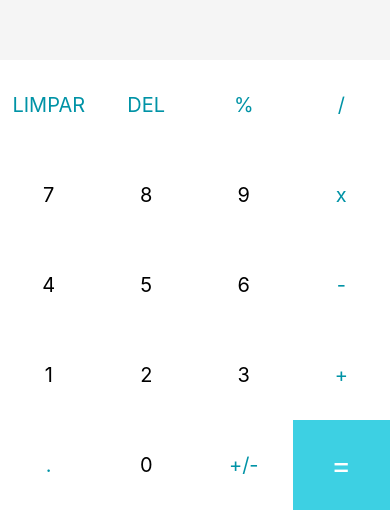
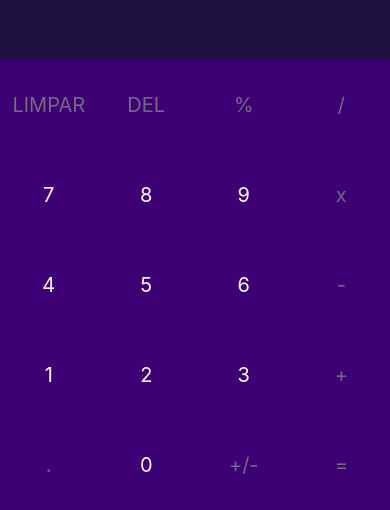
Before and after one commit to 02dejulho/Calculadora2, a React Native app in the folder Calculadora/: screen / in a window 390 px wide. Shown: the part 334-844 px from the top of the page. Built offline with nearby package versions, Linux system fonts and the light colour scheme.

Commit message:
[RESOLVIDO] Issue #6 - Novo esquema de cores implementado

```diff
--- a/Calculadora/App.js
+++ b/Calculadora/App.js
@@ -1,10 +1,10 @@
 import React from 'react';
 import {useState} from 'react'
-import { StyleSheet, Text, View, TouchableOpacity, Button } from 'react-native';
+import { StyleSheet, Text, View, TouchableOpacity} from 'react-native';
 
 export default function App() {
   // Mapeamento de teclas
-  const buttons = ['LIMPAR', 'DEL', '%', '/', 7, 8, 9, "x", 4, 5, 6, '-', 1, 2, 3, '+', '.', 0, '+/-', '=']
+  const buttons = ['LIMPAR', 'DEL', '%', '/', 7, 8, 9, 'x', 4, 5, 6, '-', 1, 2, 3, '+', '.', 0, '+/-', '=']
 
   const [currentNumber, setCurrentNumber] = useState("")
   const [lastNumber, setLastNumber] = useState("")
@@ -74,12 +74,12 @@ export default function App() {
 
         {buttons.map((button) =>
           button === '=' ? // Mapeamento do botão =
-        <TouchableOpacity onPress={() => handleInput(button)} key={button} style={[styles.button, {backgroundColor: '#3dd0e3'}]}>
-          <Text style={[styles.textButton, {color: "white", fontSize: 30}]}>{button}</Text>
+        <TouchableOpacity onPress={() => handleInput(button)} key={button} style={[styles.button, {backgroundColor: '#3d0075'}]}>
+          <Text style={[styles.textButton]}>{button}</Text>
         </TouchableOpacity>
-          : // Mapeamento dos outros botões
+          :// Mapeamento dos outros botões
           <TouchableOpacity onPress={() => handleInput(button)} key={button} style={styles.button}>
-            <Text style={[styles.textButton, {color: typeof(button) === 'number' ? 'black': '#0093a6'}]}>{button}</Text>
+            <Text style={[styles.textButton, {color: typeof(button) === 'number' ? '#FCFCFC': '#746A7E'}]}>{button}</Text>
           </TouchableOpacity>
         )}
       </View>
@@ -95,17 +95,17 @@ const styles = StyleSheet.create({
   results: {
     flex: 2,
     justifyContent: "center",
-    backgroundColor: "#f5f5f5"
+    backgroundColor: "#1E1240"
   },
   resultText: {
-    color: "#282F38",
+    color: "#FCFCFC",
     fontSize: 32,
     fontWeight: "bold",
     padding: 12,
     textAlign: "right"
   },
   historyText:{
-    color: "#7c7c7c",
+    color: "#746A7E",
     fontSize: 20,
     marginRight: 10,
     alignSelf: 'flex-end',
@@ -115,7 +115,7 @@ const styles = StyleSheet.create({
     flexWrap: 'wrap',
   },
   button: {
-    backgroundColor: 'white',
+    backgroundColor: '#3D0075',
     alignItems: 'center',
     justifyContent: 'center',
     minWidth: 90,
@@ -123,7 +123,7 @@ const styles = StyleSheet.create({
     flex: 2,
   },
   textButton: {
-    color: "#7c7c7c",
+    color: "#746A7E",
     fontSize: 20,
   }
 });
```
